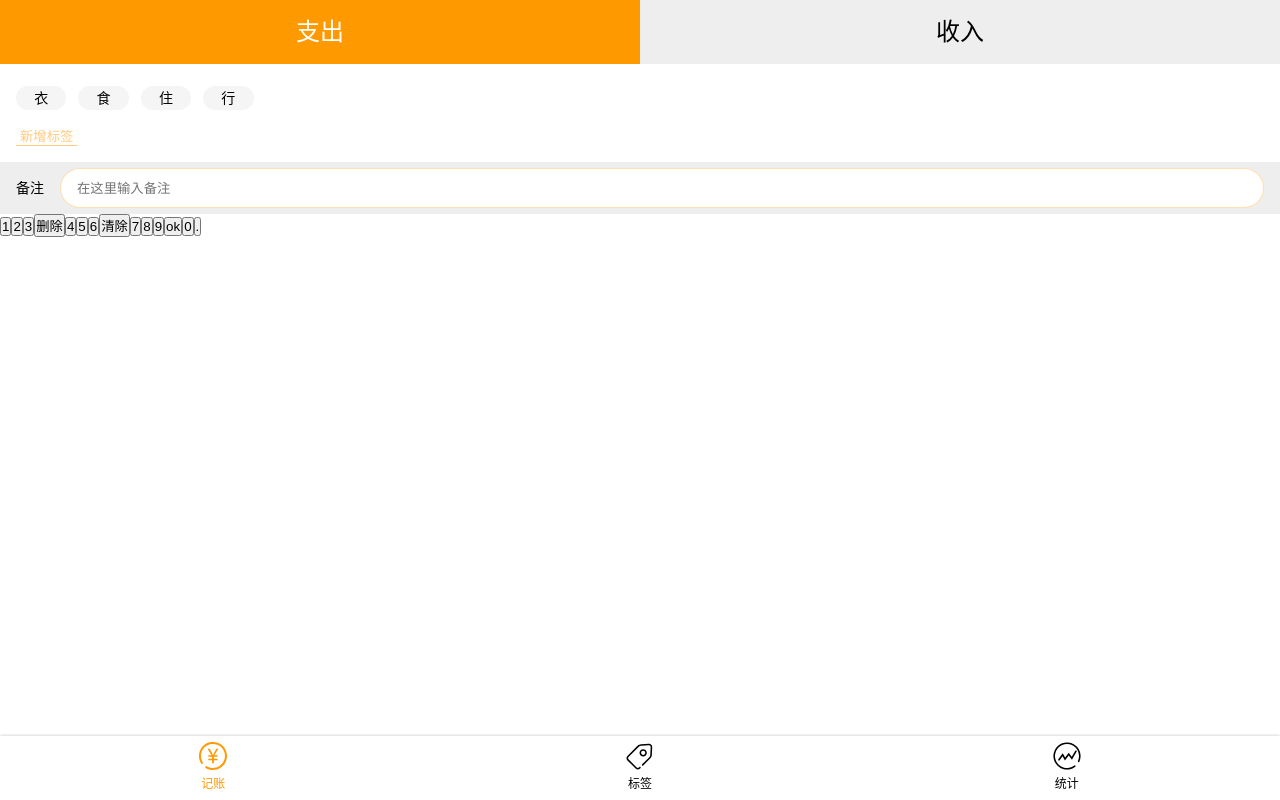
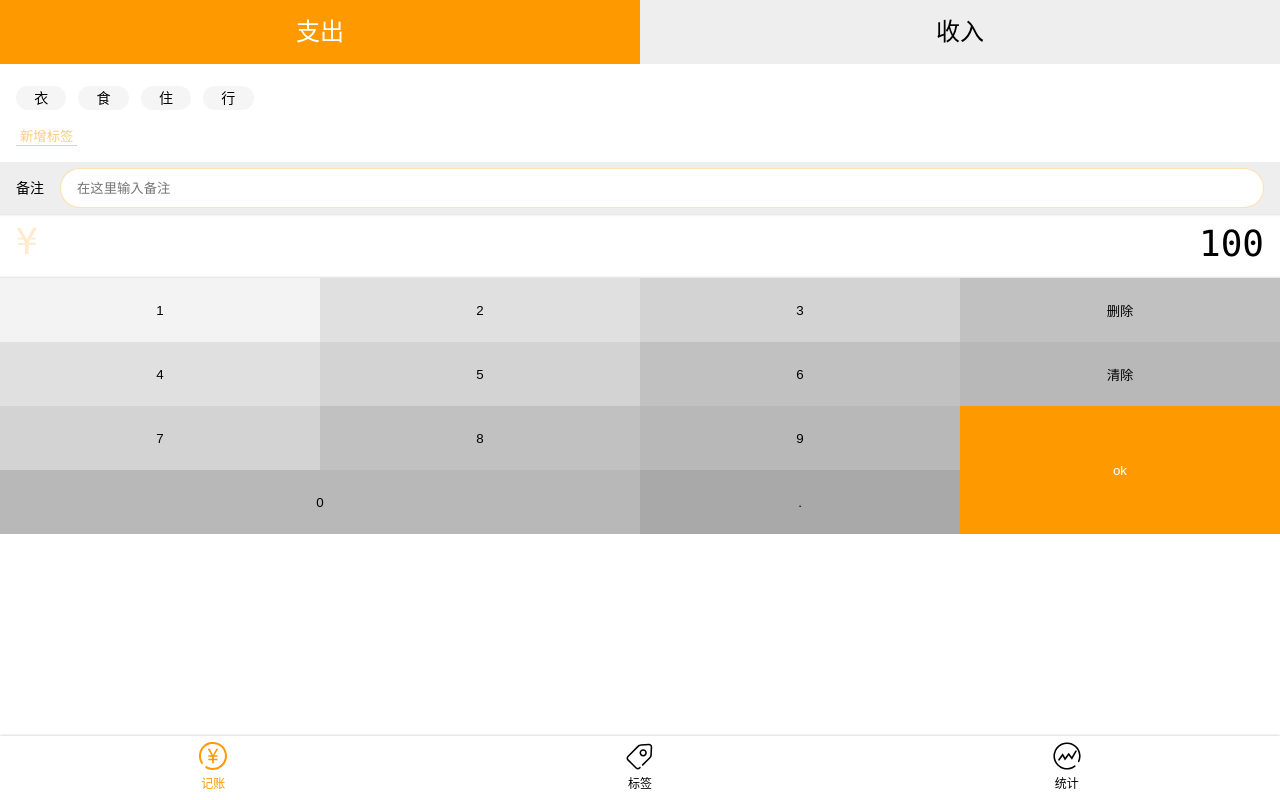
Before and after one commit to LWeibing/money-test-react, a React app: page /#/money in a window 1280 px wide. Built offline with nearby package versions, Linux system fonts and the light colour scheme.

Commit message:
完成 NumberPad 样式

```diff
--- /dev/null
+++ b/src/components/Money/NumberPadSection.tsx
@@ -0,0 +1,89 @@
+import styled from 'styled-components';
+import React from 'react';
+
+const NumberPadSection = styled.section`
+  background: white;
+  > .output {
+     box-shadow: inset 0 -3px 3px -3px rgba(0,0,0,0.25),
+      inset 0 3px 3px -3px rgba(0,0,0,0.25);
+      font-family: Consolas, monospace;
+      font-size: 36px;
+      text-align: right;
+      padding: 8px 16px;
+      height: 64px;
+      position: relative;
+      > .symbol {
+        position: absolute;
+        left: 16px;
+        top: 6px;
+        color: rgba(255, 153, 0, 0.2);
+      }
+     }
+  > .pad {
+      > button {
+        width: 25%;
+        height: 64px;
+        float: left;
+        background: transparent;
+        border: none;
+        &.ok {
+          height: 128px;
+          float: right;
+        }
+        &.zero {
+          width: 50%;
+        }
+        &:nth-child(1) {
+          background: #f3f3f3;
+        }
+        &:nth-child(2), &:nth-child(5) {
+          background: #E0E0E0;
+        }
+
+        &:nth-child(3), &:nth-child(6), &:nth-child(9) {
+          background: #D3D3D3
+        }
+
+        &:nth-child(4), &:nth-child(7), &:nth-child(10) {
+          background: #C1C1C1
+        }
+
+        &:nth-child(8), &:nth-child(11), &:nth-child(13) {
+          background: #B8B8B8
+        }
+
+        &:nth-child(14) {
+          background: #A9A9A9
+        }
+
+        &:nth-child(12) {
+          background: rgb(255, 153, 0);
+          color: white;
+        }
+        }
+       }
+`;
+const NumberPad = () => {
+  return (
+    <NumberPadSection>
+      <div className="output"><span className="symbol">¥</span>100</div>
+      <div className="pad clearfix">
+        <button>1</button>
+        <button>2</button>
+        <button>3</button>
+        <button>删除</button>
+        <button>4</button>
+        <button>5</button>
+        <button>6</button>
+        <button>清除</button>
+        <button>7</button>
+        <button>8</button>
+        <button>9</button>
+        <button className="ok">ok</button>
+        <button className="zero">0</button>
+        <button>.</button>
+      </div>
+    </NumberPadSection>
+  );
+};
+export default NumberPad;
--- a/src/cssreset.scss
+++ b/src/cssreset.scss
@@ -1,30 +1,43 @@
-@import-normalize;
+@import-normalize ;
 @import "helper";
-*{
+* {
   margin: 0;
   padding: 0;
 }
-*{
+
+* {
   box-sizing: border-box;
 }
-*::before{
+
+*::before {
   box-sizing: border-box;
 }
-*::after{
+
+*::after {
   box-sizing: border-box;
 }
-*:focus{
+
+*:focus {
   outline: none;
 }
-ul,ol,li{
+
+ul, ol, li {
   list-style: none;
 }
-a{
+
+a {
   text-decoration: none;
   color: inherit;
 }
-body{
+
+body {
   font-family: $font-hei;
   font-size: 16px;
   line-height: 1.2;
 }
+
+.clearfix::after {
+  content: "";
+  clear: both;
+  display: block;
+}
--- a/src/views/Money.tsx
+++ b/src/views/Money.tsx
@@ -1,37 +1,20 @@
 import Layout from '../components/Layout';
 import React from 'react';
-import styled from 'styled-components';
 import Tag from '../components/Money/TagSection';
 import Type from '../components/Money/TypeSection';
 import Notes from '../components/Money/NotesSection';
+import NumberPad from '../components/Money/NumberPadSection';
 
 
 
-const NumberPadSection = styled.section`
 
-`
 function Money() {
   return (
     <Layout>
       <Type/>
       <Tag/>
       <Notes/>
-      <NumberPadSection>
-        <button>1</button>
-        <button>2</button>
-        <button>3</button>
-        <button>删除</button>
-        <button>4</button>
-        <button>5</button>
-        <button>6</button>
-        <button>清除</button>
-        <button>7</button>
-        <button>8</button>
-        <button>9</button>
-        <button>ok</button>
-        <button>0</button>
-        <button>.</button>
-      </NumberPadSection>
+      <NumberPad/>
     </Layout>
   );
 }
```
